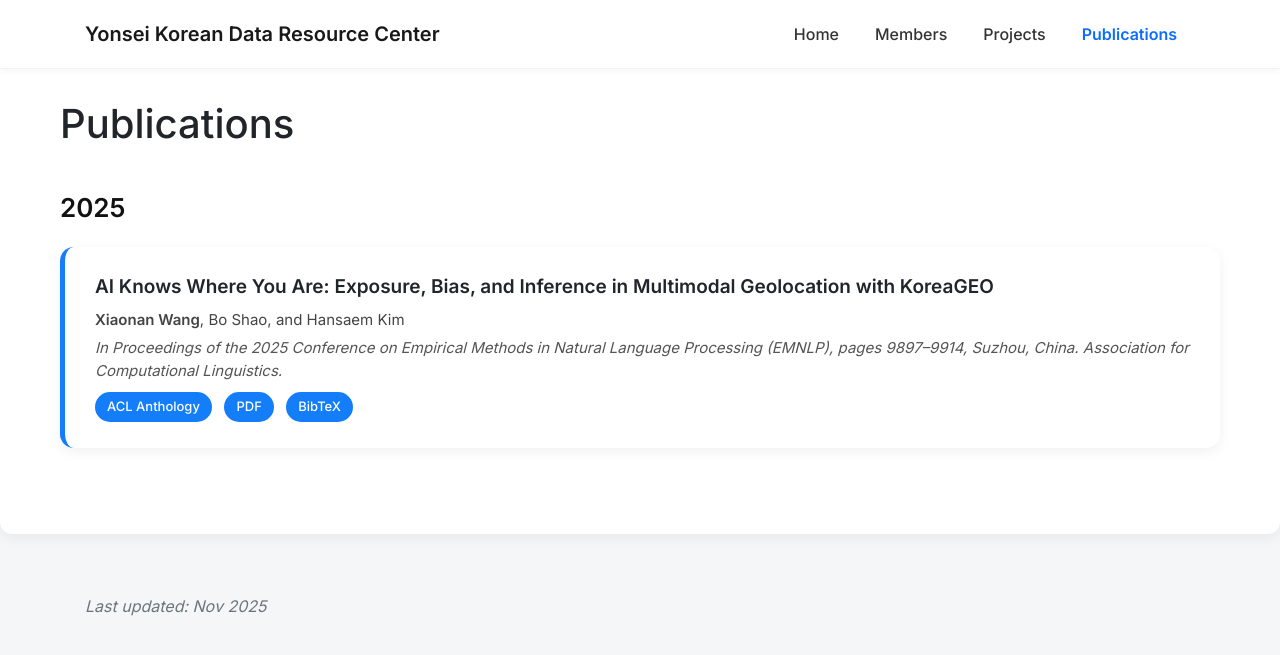
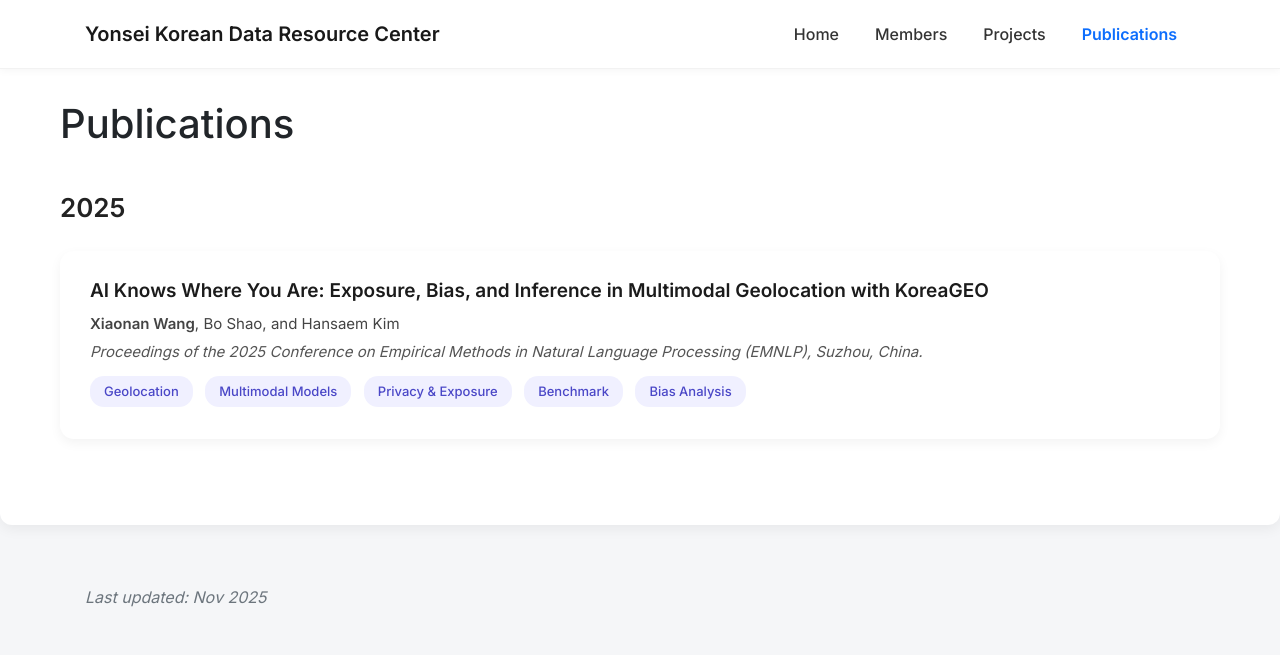
Before and after one commit to wangxiaonan-git/kdarc-lab, a Jekyll site: the page built from publications.html, in a window 1280 px wide. Shown: the top 655 px of the page. Built offline with Jekyll 4.4.1, drawn with Linux system fonts in a browser that asks for light colours.

Commit message:
Update publications.html

```diff
--- a/publications.html
+++ b/publications.html
@@ -5,14 +5,15 @@ title: Publications
 
 <style>
 /* =============================
-   PREMIUM PUBLICATIONS PAGE
+   KDARC — ULTRA MINIMAL PUBLICATIONS
+   No blue line, only soft premium design
    ============================= */
 
 .pub-year-title {
   font-size: 26px;
   font-weight: 700;
-  margin: 40px 0 20px;
-  color: #111;
+  margin: 40px 0 24px;
+  color: #222;
   font-family: "Inter", sans-serif;
 }
 
@@ -20,15 +21,17 @@ title: Publications
   background: white;
   border-radius: 14px;
   padding: 26px 30px;
-  box-shadow: 0 4px 14px rgba(0,0,0,0.06);
+  box-shadow: 0 4px 12px rgba(0,0,0,0.05);
   transition: all 0.25s ease;
-  border-left: 5px solid #147DFA; /* Yonsei Blue */
   margin-bottom: 26px;
+
+  /* 移除任何左线 */
+  border-left: none !important;
 }
 
 .pub-card:hover {
   transform: translateY(-4px);
-  box-shadow: 0 8px 24px rgba(0,0,0,0.12);
+  box-shadow: 0 10px 26px rgba(0,0,0,0.10);
 }
 
 .pub-title {
@@ -36,6 +39,7 @@ title: Publications
   font-weight: 600;
   margin-bottom: 8px;
   line-height: 1.45;
+  color: #1b1b1b;
 }
 
 .pub-authors {
@@ -48,36 +52,41 @@ title: Publications
   font-size: 15px;
   color: #555;
   font-style: italic;
-  margin-bottom: 10px;
+  margin-bottom: 12px;
 }
 
-.pub-badges a {
+/* ============ TAGS ============ */
+.pub-tags {
+  margin-top: 8px;
+}
+
+.pub-tag {
   display: inline-block;
-  padding: 5px 12px;
+  padding: 6px 14px;
   font-size: 13px;
   font-weight: 500;
-  color: white;
-  background: #147DFA;
-  border-radius: 20px;
+  background: #6D6AFE1A; /* 柔和灰紫轻底色 */
+  color: #4a47c7; /* 高端灰紫文字 */
+  border-radius: 14px;
   margin-right: 8px;
-  text-decoration: none;
-  transition: background 0.25s ease;
+  margin-bottom: 6px;
+  transition: all 0.25s ease;
 }
 
-.pub-badges a:hover {
-  background: #0b60c9;
+.pub-tag:hover {
+  background: #6D6AFE33;
 }
 </style>
 
-<!-- ============================= -->
-<!--         PUBLICATIONS          -->
-<!-- ============================= -->
+<h1>Publications</h1>
 
-<h1 class="mb-4">Publications</h1>
-
+<!-- =======================
+         2025
+======================= -->
 <div class="pub-year-title">2025</div>
 
 <div class="pub-card">
+
   <div class="pub-title">
     AI Knows Where You Are: Exposure, Bias, and Inference in Multimodal Geolocation with KoreaGEO
   </div>
@@ -87,13 +96,17 @@ title: Publications
   </div>
 
   <div class="pub-venue">
-    In Proceedings of the 2025 Conference on Empirical Methods in Natural Language Processing (EMNLP),
-    pages 9897–9914, Suzhou, China. Association for Computational Linguistics.
+    Proceedings of the 2025 Conference on Empirical Methods in Natural Language Processing (EMNLP),
+    Suzhou, China.
   </div>
 
-  <div class="pub-badges">
-    <a href="https://aclanthology.org/2025.emnlp-main.501/" target="_blank">ACL Anthology</a>
-    <a href="#" target="_blank">PDF</a>
-    <a href="#" target="_blank">BibTeX</a>
+  <!-- ====== Keywords (替代链接) ====== -->
+  <div class="pub-tags">
+    <span class="pub-tag">Geolocation</span>
+    <span class="pub-tag">Multimodal Models</span>
+    <span class="pub-tag">Privacy & Exposure</span>
+    <span class="pub-tag">Benchmark</span>
+    <span class="pub-tag">Bias Analysis</span>
   </div>
+
 </div>
```
